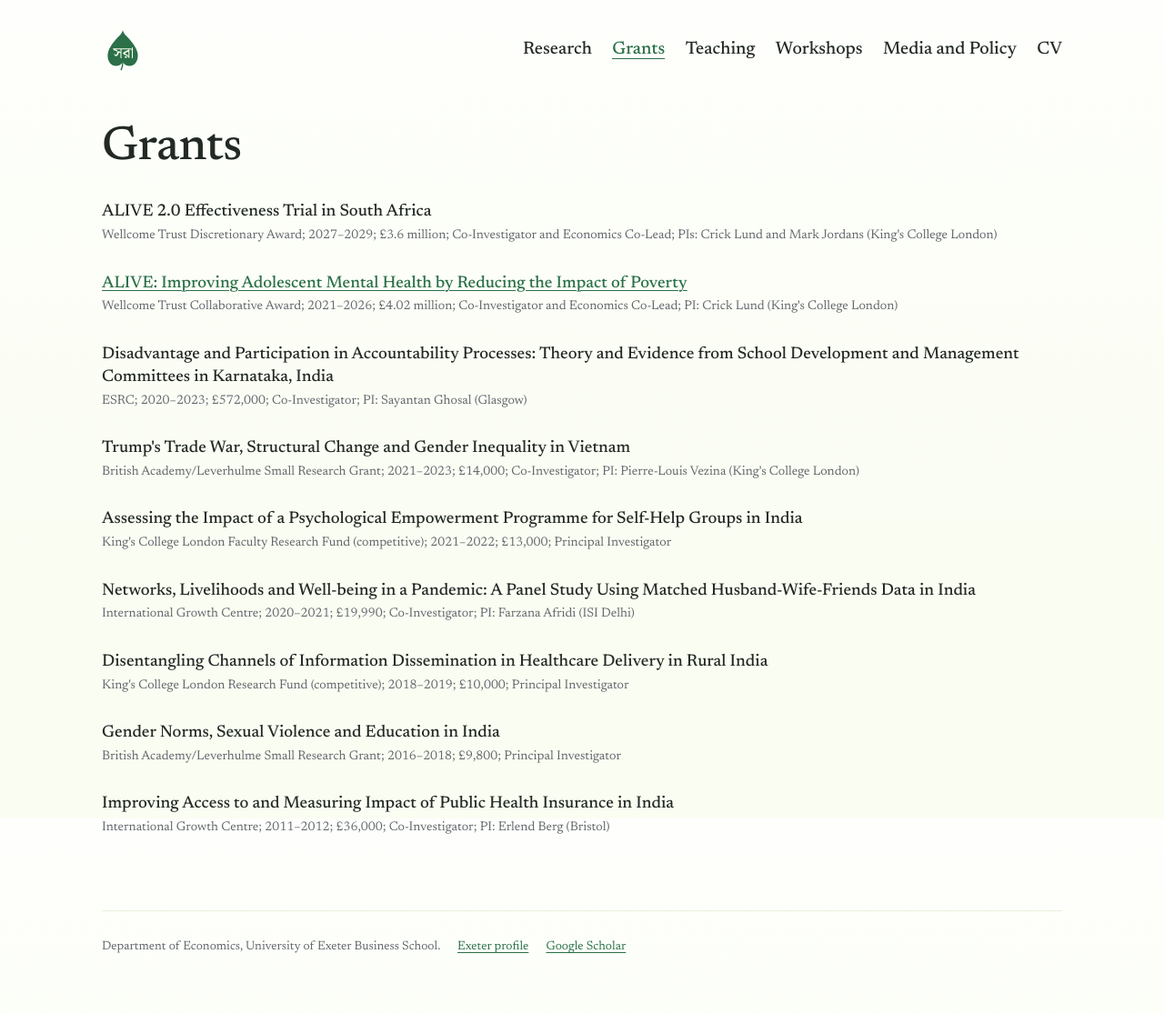
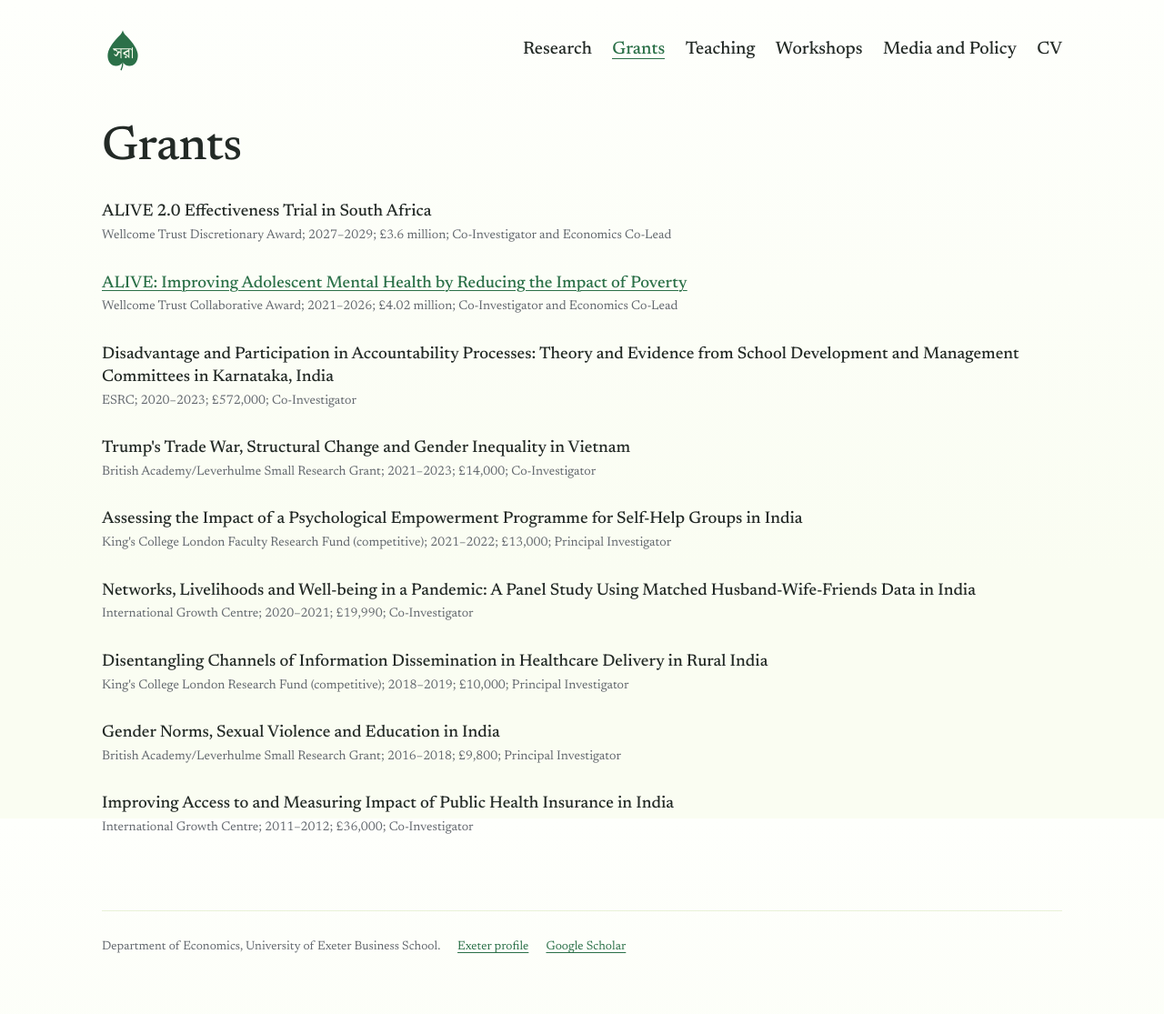
Before and after one commit to sanchariroym/sanchariroym.github.io, a Jekyll site: the page built from grants.md, in a window 1280 px wide. Shown: the whole page at 91% size. Built offline with Jekyll 4.4.1, drawn with Linux system fonts in a browser that asks for light colours.

Commit message:
Grants: remove PI names from Co-I entries
Co-Authored-By: Claude Opus 5.5 <noreply@anthropic.com>
Claude-Session: https://claude.ai/code/session_01BVddaAtzbXtbz8eDZN5RwJ

```diff
--- a/grants.md
+++ b/grants.md
@@ -8,22 +8,22 @@ description: "Research grants held by Sanchari Roy, including Wellcome Trust awa
 
 <div class="grant">
 <h2 class="item">ALIVE 2.0 Effectiveness Trial in South Africa</h2>
-<p class="meta">Wellcome Trust Discretionary Award; 2027–2029; £3.6 million; Co-Investigator and Economics Co-Lead; PIs: Crick Lund and Mark Jordans (King's College London)</p>
+<p class="meta">Wellcome Trust Discretionary Award; 2027–2029; £3.6 million; Co-Investigator and Economics Co-Lead</p>
 </div>
 
 <div class="grant">
 <h2 class="item"><a href="https://www.alive4mentalhealth.org">ALIVE: Improving Adolescent Mental Health by Reducing the Impact of Poverty</a></h2>
-<p class="meta">Wellcome Trust Collaborative Award; 2021–2026; £4.02 million; Co-Investigator and Economics Co-Lead; PI: Crick Lund (King's College London)</p>
+<p class="meta">Wellcome Trust Collaborative Award; 2021–2026; £4.02 million; Co-Investigator and Economics Co-Lead</p>
 </div>
 
 <div class="grant">
 <h2 class="item">Disadvantage and Participation in Accountability Processes: Theory and Evidence from School Development and Management Committees in Karnataka, India</h2>
-<p class="meta">ESRC; 2020–2023; £572,000; Co-Investigator; PI: Sayantan Ghosal (Glasgow)</p>
+<p class="meta">ESRC; 2020–2023; £572,000; Co-Investigator</p>
 </div>
 
 <div class="grant">
 <h2 class="item">Trump's Trade War, Structural Change and Gender Inequality in Vietnam</h2>
-<p class="meta">British Academy/Leverhulme Small Research Grant; 2021–2023; £14,000; Co-Investigator; PI: Pierre-Louis Vezina (King's College London)</p>
+<p class="meta">British Academy/Leverhulme Small Research Grant; 2021–2023; £14,000; Co-Investigator</p>
 </div>
 
 <div class="grant">
@@ -33,7 +33,7 @@ description: "Research grants held by Sanchari Roy, including Wellcome Trust awa
 
 <div class="grant">
 <h2 class="item">Networks, Livelihoods and Well-being in a Pandemic: A Panel Study Using Matched Husband-Wife-Friends Data in India</h2>
-<p class="meta">International Growth Centre; 2020–2021; £19,990; Co-Investigator; PI: Farzana Afridi (ISI Delhi)</p>
+<p class="meta">International Growth Centre; 2020–2021; £19,990; Co-Investigator</p>
 </div>
 
 <div class="grant">
@@ -48,5 +48,5 @@ description: "Research grants held by Sanchari Roy, including Wellcome Trust awa
 
 <div class="grant">
 <h2 class="item">Improving Access to and Measuring Impact of Public Health Insurance in India</h2>
-<p class="meta">International Growth Centre; 2011–2012; £36,000; Co-Investigator; PI: Erlend Berg (Bristol)</p>
+<p class="meta">International Growth Centre; 2011–2012; £36,000; Co-Investigator</p>
 </div>
```
